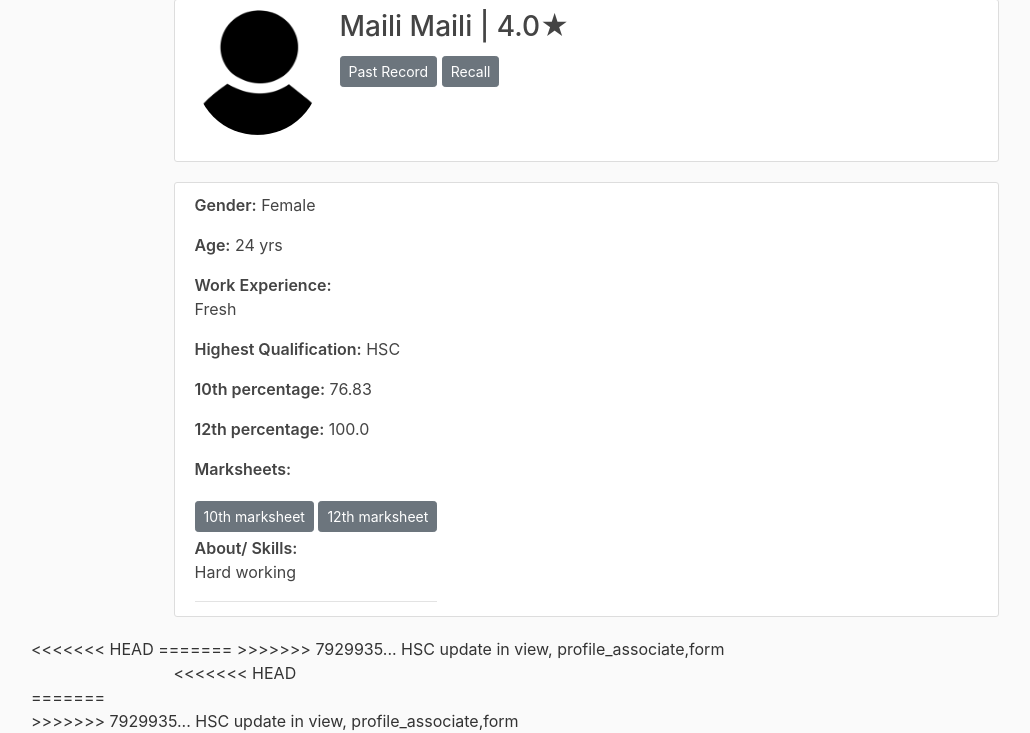
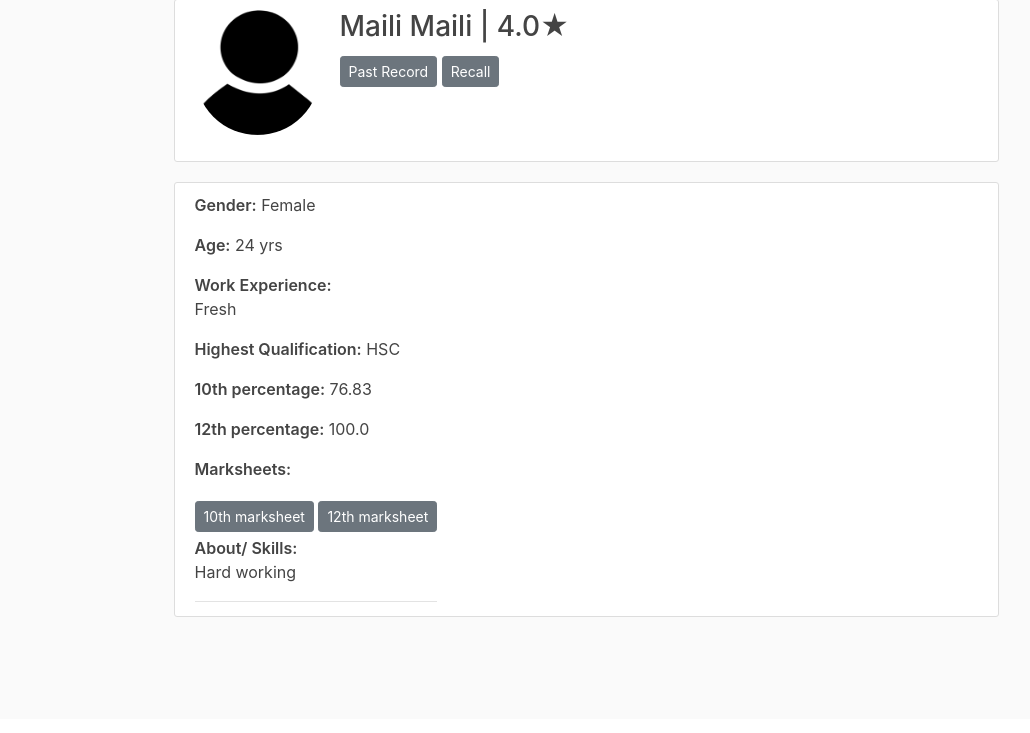
Before and after one commit to cshashir/withoutreadme, a Django app: page /profile-fellow/hire-associate-detail/1/ in a window 1280 px wide. Shown: the part 81-814 px from the top of the page, without its empty margins (54-1084 px from the left). After the commit the page ends 698 px from the top, so only its background shows below. Run offline with Django 3.2, Linux system fonts and the light colour scheme; data comes from the database, SQL or seed files in the repository; some libraries are stand-ins or nearby versions.

Commit message:
hireassdetail,apdetail typo removed

```diff
--- a/users/templates/users/hire_associate_detail.html
+++ b/users/templates/users/hire_associate_detail.html
@@ -32,12 +32,6 @@
 			</article>
 	</div>
 </div>
-
-<<<<<<< HEAD
-
-=======
-
->>>>>>> 7929935... HSC update in view, profile_associate,form
 <div class="row justify-content-center">
 	<div class="col-12 col-md-9">
 		<div >
@@ -46,13 +40,10 @@
 					{% if not job_started and not job_completed  %}
 						<div >
 							<input type="button" class="btn btn-success" value="Hired. Associate would join you soon. Thank You!"/>
-<<<<<<< HEAD
-						</div>
 
 					{% elif object.fellow_complained and object.fellows_complaint_resolved %}
 						<div class= "content-section">
 							<h4> Resolved. Thank you!</h4>
-=======
 						</div>
 
 					{% elif object.fellow_complained and object.fellows_complaint_resolved %}
@@ -66,13 +57,10 @@
 					{% elif object.fellow_complained and not object.fellows_complaint_updating %}
 						<div class= "content-section">
 							<h4> We would reach out to you soon. Thank you!</h4>
->>>>>>> 7929935... HSC update in view, profile_associate,form
 							<p> Subject: {{ object.fellows_complaint_subject }}</p>
 							<p> Comment: {{ object.fellows_complaint }}</p>
 							<a class= "btn btn-secondary btn-sm mt-1 mb-1" href="{% url 'fellows_complaint_update' object.id %}">Update your complaint</a>
 						</div>
-
-<<<<<<< HEAD
 					{% elif object.fellow_complained and not object.fellows_complaint_updating %}
 						<div class= "content-section">
 							<h4> We would reach out to you soon. Thank you!</h4>
@@ -140,7 +128,6 @@
 								</div>
 							</form>
 						</div>
-=======
 					{% elif object.fellow_complained and object.fellows_complaint_updating %}
 						<div class= "content-section">
 							<h4> Please update your feedback</h4>
@@ -200,7 +187,6 @@
 								</div>
 							</form>
 						</div>
->>>>>>> 7929935... HSC update in view, profile_associate,form
 					{% endif %}
 				{% elif object.rejected %}
 					<div >
@@ -212,11 +198,7 @@
 				{% endif %}
 			{% endif %}
 		</div>
-<<<<<<< HEAD
 	</div>
 </div>
-=======
-    </div>
-</div>
->>>>>>> 7929935... HSC update in view, profile_associate,form
+
 {% endblock content %}
```
Also changed, not shown: users/templates/users/application_detail.html (+0 -8 lines).
